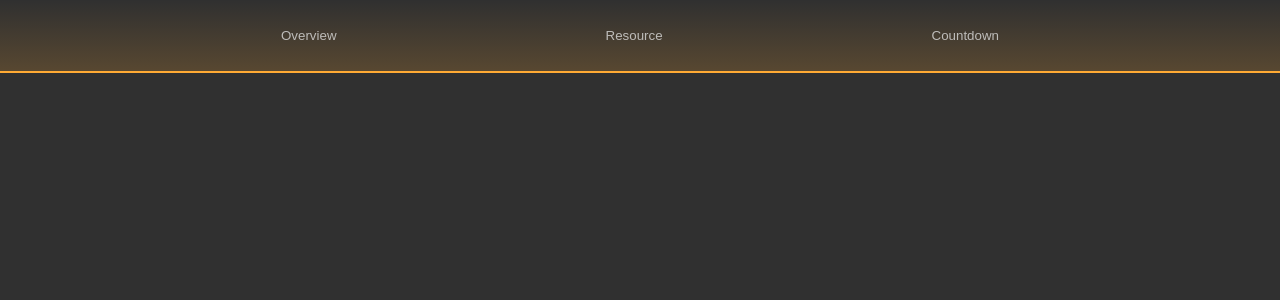
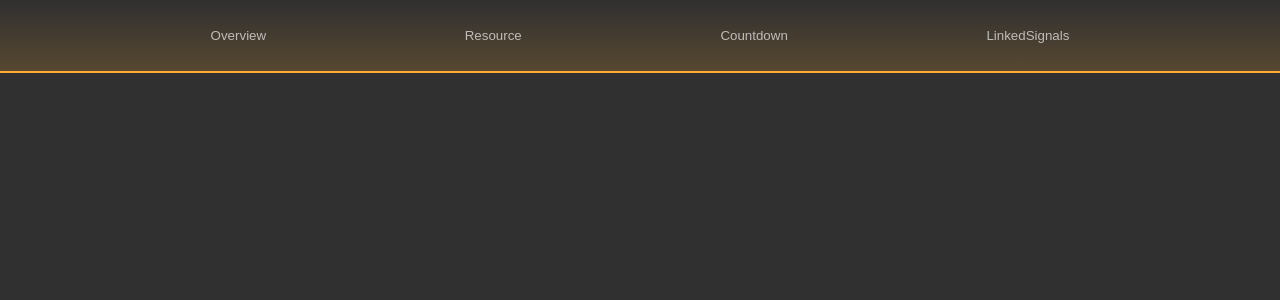
Before and after one commit to yohagos/ng-signals, an Angular app: page / in a window 1280 px wide. Shown: the top 300 px of the page. Built offline with nearby package versions, Linux system fonts and the light colour scheme.

Commit message:
adding link to toolbar

```diff
--- a/src/app/toolbar/toolbar.ts
+++ b/src/app/toolbar/toolbar.ts
@@ -63,6 +63,10 @@ export class Toolbar {
       name: 'Countdown',
       uri: 'timer',
     },
+    {
+      name: 'LinkedSignals',
+      uri: 'linked',
+    },
   ]
 
   naviagteTo(uri: string) {
```
